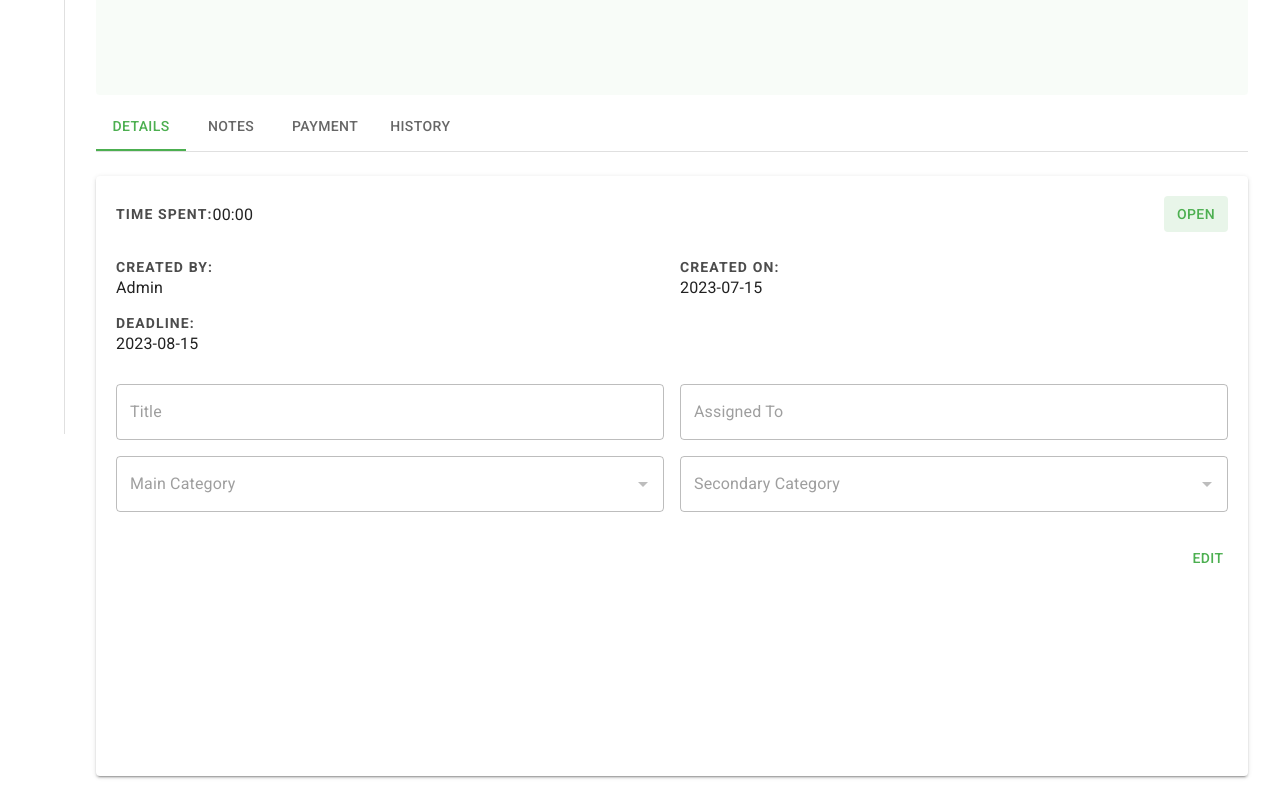
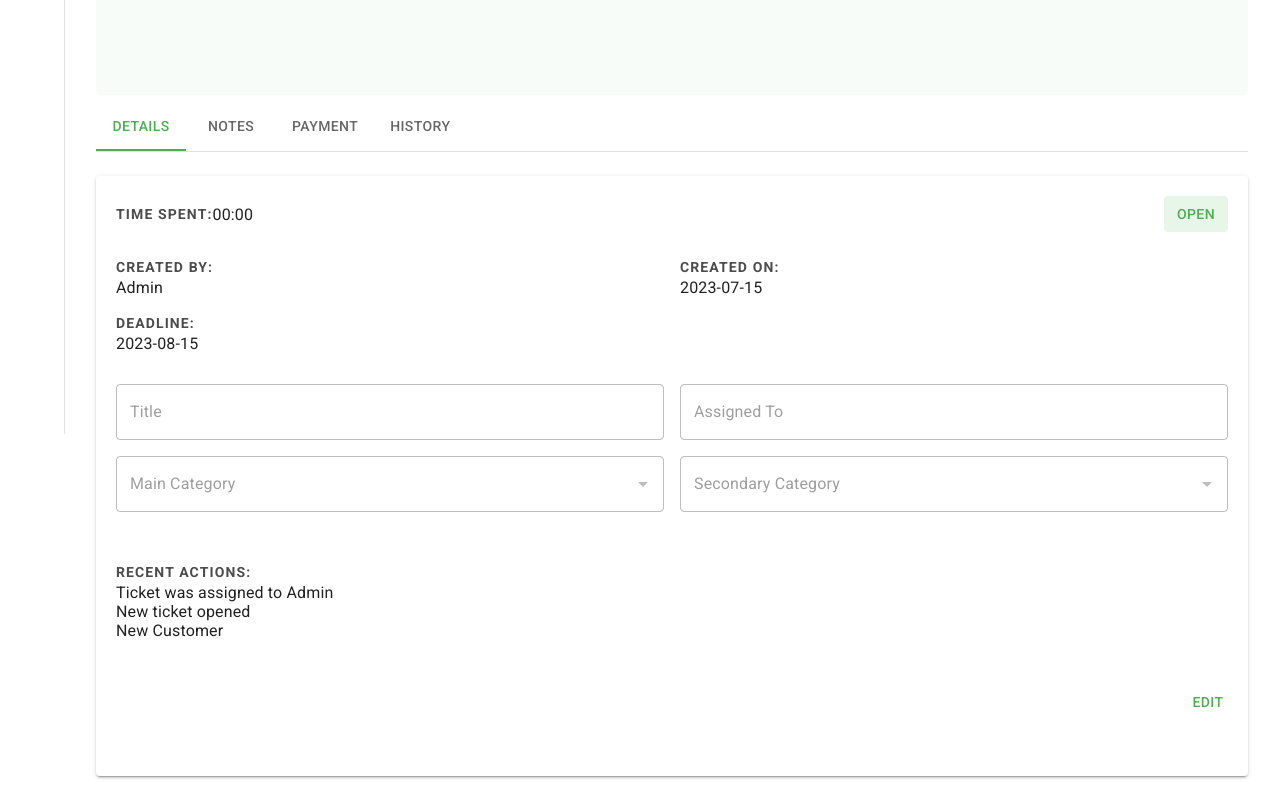
Before and after one commit to boostedd2/material-mini-crm, a Next.js app: page /tickets/27236 in a window 1280 px wide. Shown: the part 366-1166 px from the top of the page. Built offline with nearby package versions, Linux system fonts and the light colour scheme; sample sign-in values are in the browser's storage.

Commit message:
detail tab updates

```diff
--- a/src/_components/TicketDetail/Tabs/DetailTab.js
+++ b/src/_components/TicketDetail/Tabs/DetailTab.js
@@ -172,6 +172,12 @@ const DetailTab = () => {
                   )}
                 </Field>
               </Grid>
+              <Grid item xs={6} style={{paddingTop: 50, paddingBottom: 15}}>
+                <ReadOnlyFieldLabel noMargin>Recent Actions:</ReadOnlyFieldLabel>
+                <DescriptionText>Ticket was assigned to Admin</DescriptionText>
+                <DescriptionText>New ticket opened</DescriptionText>
+                <DescriptionText>New Customer</DescriptionText>
+              </Grid>
             </StyledGridContainer>
             <DialogActions>
               <Button>Edit</Button>
```
